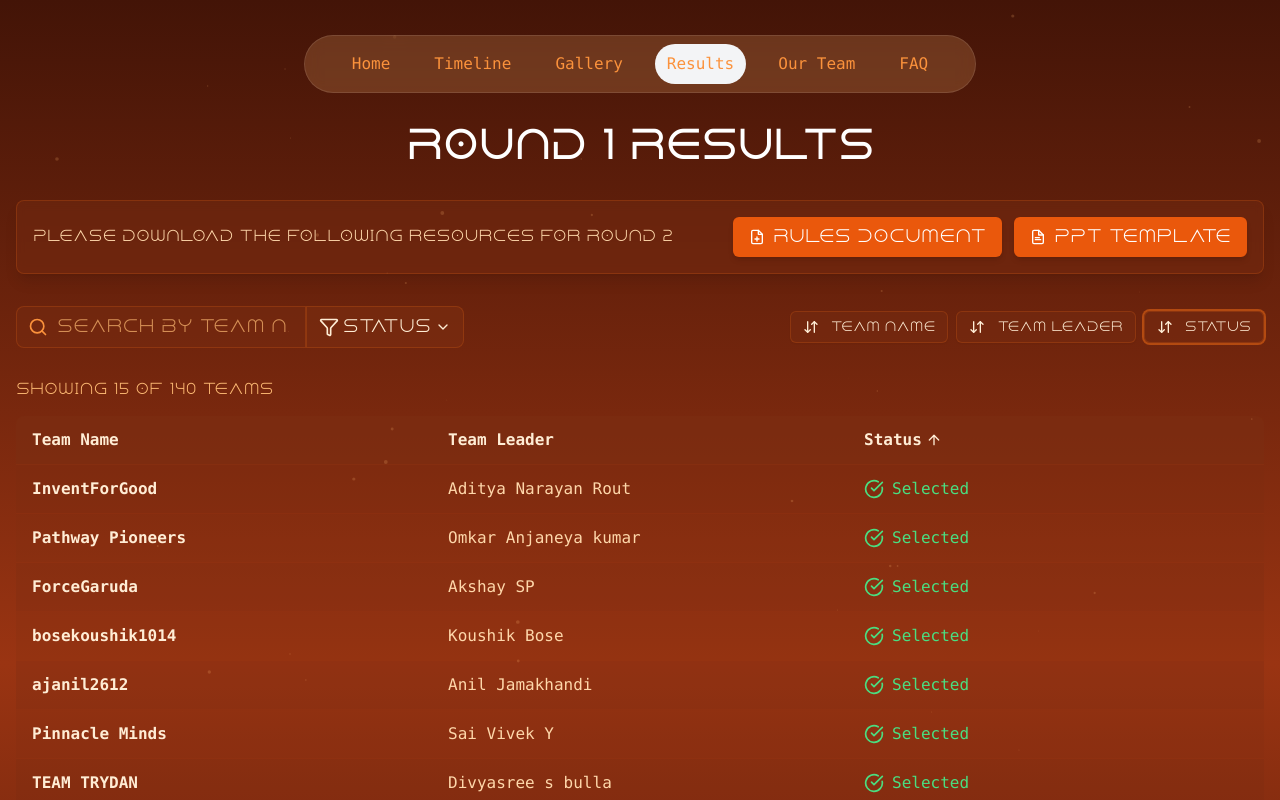
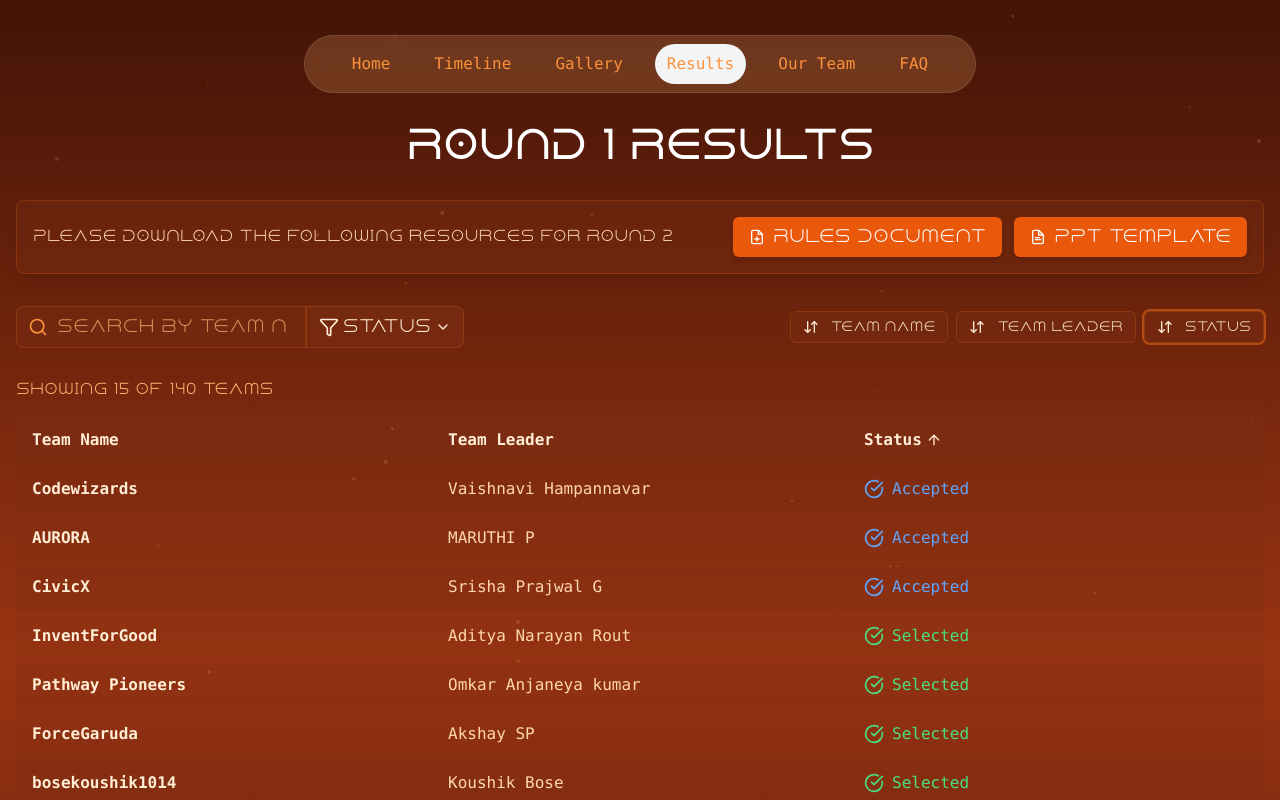
Before and after one commit to himanshulodha2002/anveshana25, a Next.js app: page /results in a window 1280 px wide. Shown: the top 800 px of the page. Built offline with nearby package versions, Linux system fonts and the light colour scheme.

Commit message:
Accepted added

```diff
--- a/app/results/page.tsx
+++ b/app/results/page.tsx
@@ -52,9 +52,9 @@ export default function Results() {
     const fieldA = a[sortOrder.field].toLowerCase()
     const fieldB = b[sortOrder.field].toLowerCase()
 
-    // Custom sort order for status: Selected > Accepted > Waitlisted > Withdrawn
+    // Custom sort order for status: Accepted > Selected > Waitlisted > Withdrawn
     if (sortOrder.field === "status") {
-      const statusOrder = { selected: 1, accepted: 2, waitlisted: 3, withdrawn: 4 };
+      const statusOrder = { accepted: 1, selected: 2, waitlisted: 3, withdrawn: 4 };
       const orderA = statusOrder[fieldA as keyof typeof statusOrder] || 5;
       const orderB = statusOrder[fieldB as keyof typeof statusOrder] || 5;
 
```
